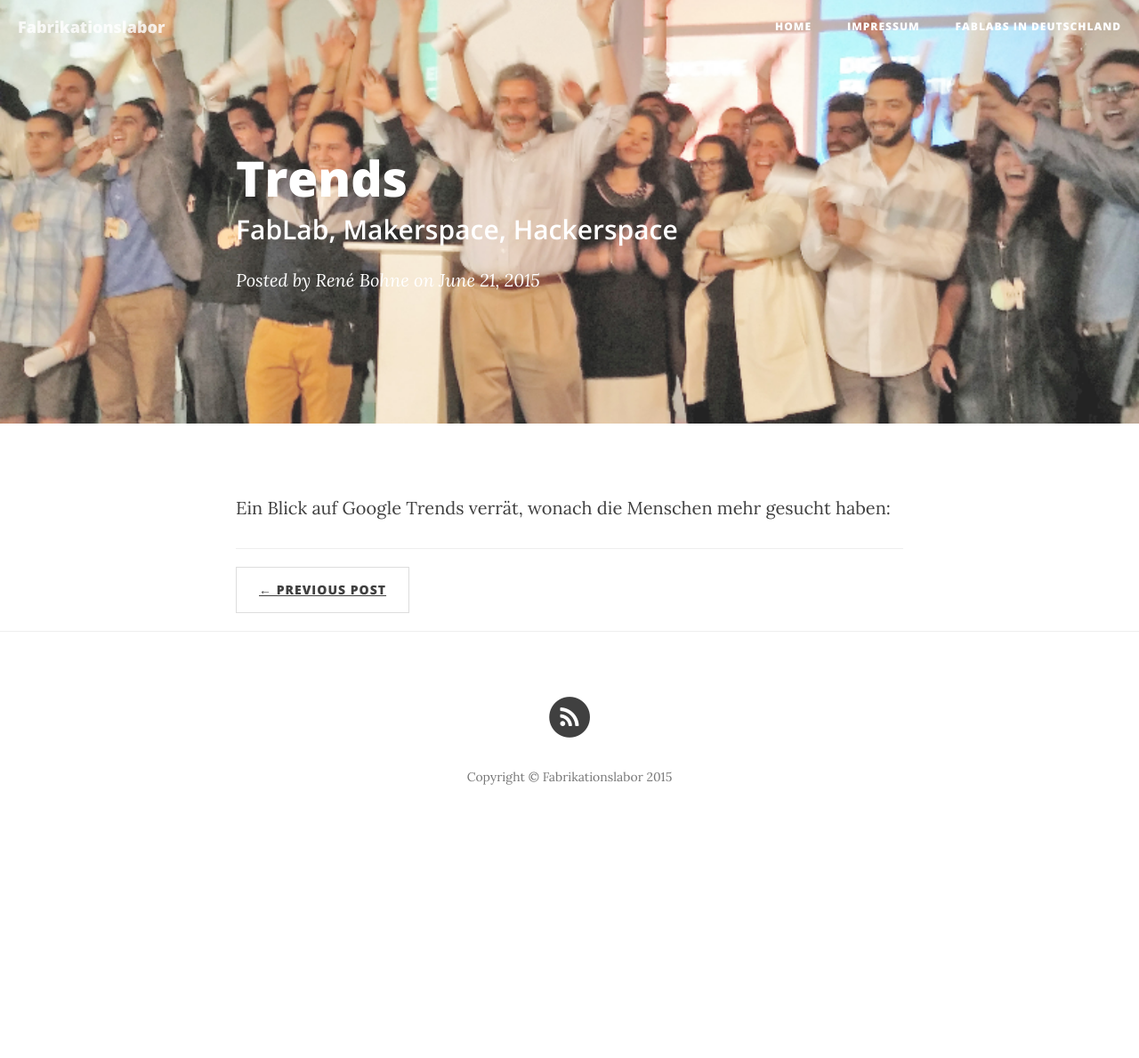
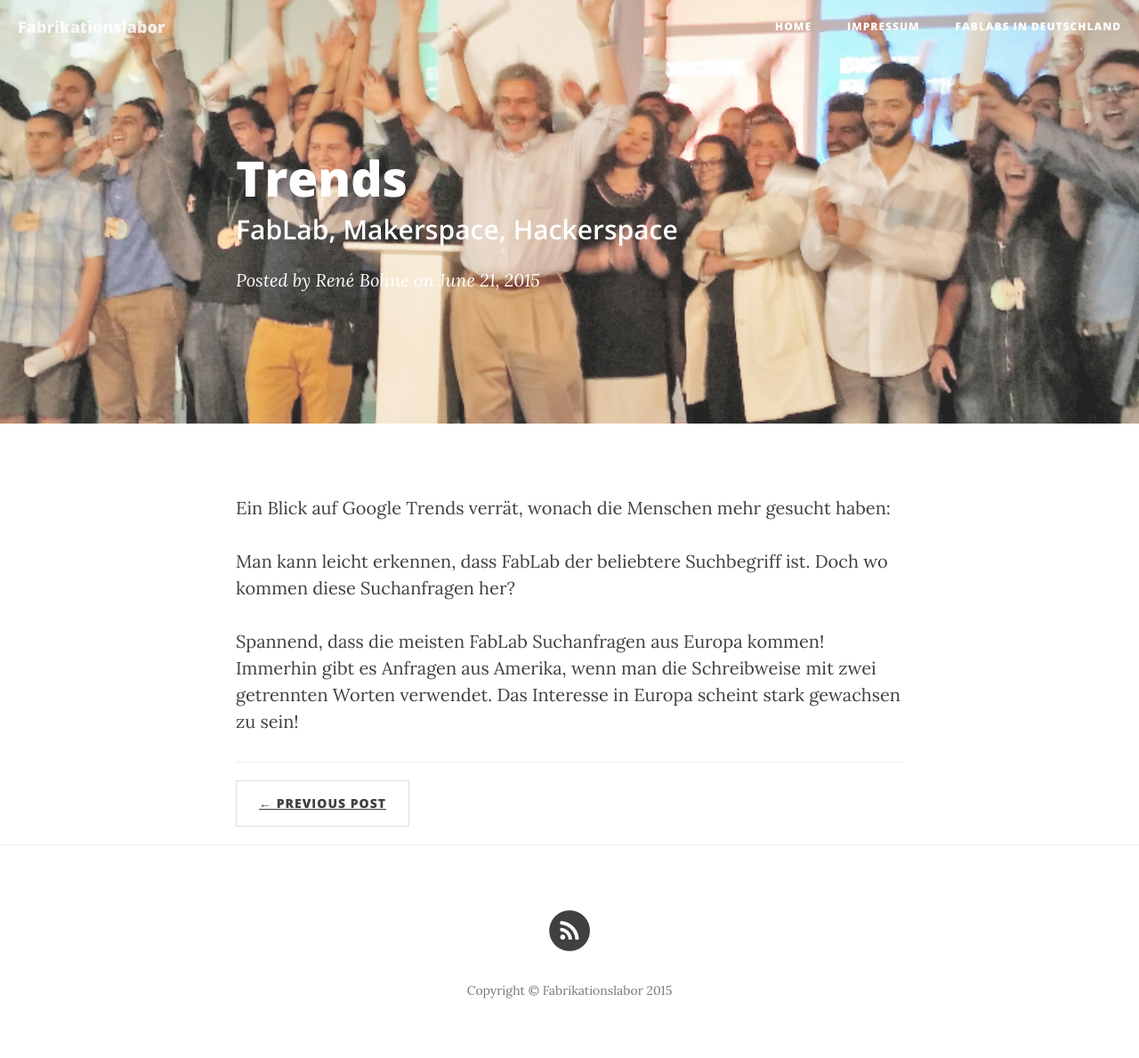
Before and after one commit to fabrikationslabor/fabrikationslabor.github.io, a Jekyll site: the page built from _posts/2015-06-21-Trends.md, in a window 1280 px wide. Shown: the whole page at 89% size. Built offline with Jekyll 4.4.1, drawn with Linux system fonts in a browser that asks for light colours; nearby versions of some CDN libraries; a script that is not in the unit is left out; before the commit the page ends 949 px from its top, so only the background shows below that.

Commit message:
Update 2015-06-21-Trends.md

```diff
--- a/_posts/2015-06-21-Trends.md
+++ b/_posts/2015-06-21-Trends.md
@@ -8,3 +8,8 @@
 ---
 Ein Blick auf Google Trends verrät, wonach die Menschen mehr gesucht haben:
 <script type="text/javascript" src="//www.google.com/trends/embed.js?hl=de&q=fablab,+hackerspace,+makerspace,+techshop,+fab+lab&cmpt=q&tz=Etc/GMT-2&tz=Etc/GMT-2&content=1&cid=TIMESERIES_GRAPH_0&export=5&w=500&h=330"></script>
+
+Man kann leicht erkennen, dass FabLab der beliebtere Suchbegriff ist. Doch wo kommen diese Suchanfragen her?
+<script type="text/javascript" src="//www.google.com/trends/embed.js?hl=de&q=fablab,+hackerspace,+makerspace,+techshop,+fab+lab&cmpt=q&tz=Etc/GMT-2&tz=Etc/GMT-2&content=1&cid=GEO_TABLE_4_0&export=5&w=500&h=330"></script>
+
+Spannend, dass die meisten FabLab Suchanfragen aus Europa kommen! Immerhin gibt es Anfragen aus Amerika, wenn man die Schreibweise mit zwei getrennten Worten verwendet. Das Interesse in Europa scheint stark gewachsen zu sein!
```
